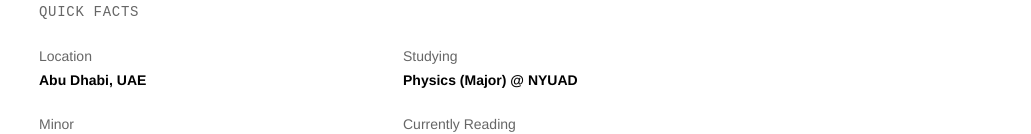
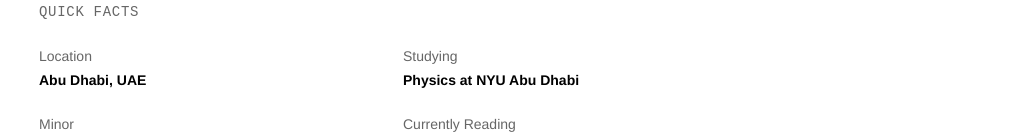
Before and after one commit to Faheem107/NewPersonalWebsite, a Next.js app: page /about in a window 1280 px wide. Shown: the part 669-803 px from the top of the page, without its empty margins (249-1280 px from the left). Built offline with nearby package versions, Linux system fonts and the light colour scheme.

Commit message:
feat: update About page text to "Physics at NYU Abu Dhabi"\n\nChange "Physics (Major) @ NYUAD" to new format.

```diff
--- a/app/about/page.tsx
+++ b/app/about/page.tsx
@@ -80,7 +80,7 @@ export default function AboutPage() {
               </div>
               <div>
                 <span className="text-muted-foreground">Studying</span>
-                <p className="font-bold mt-1">Physics (Major) @ NYUAD</p>
+                <p className="font-bold mt-1">Physics at NYU Abu Dhabi</p>
               </div>
               <div>
                 <span className="text-muted-foreground">Minor</span>
```
